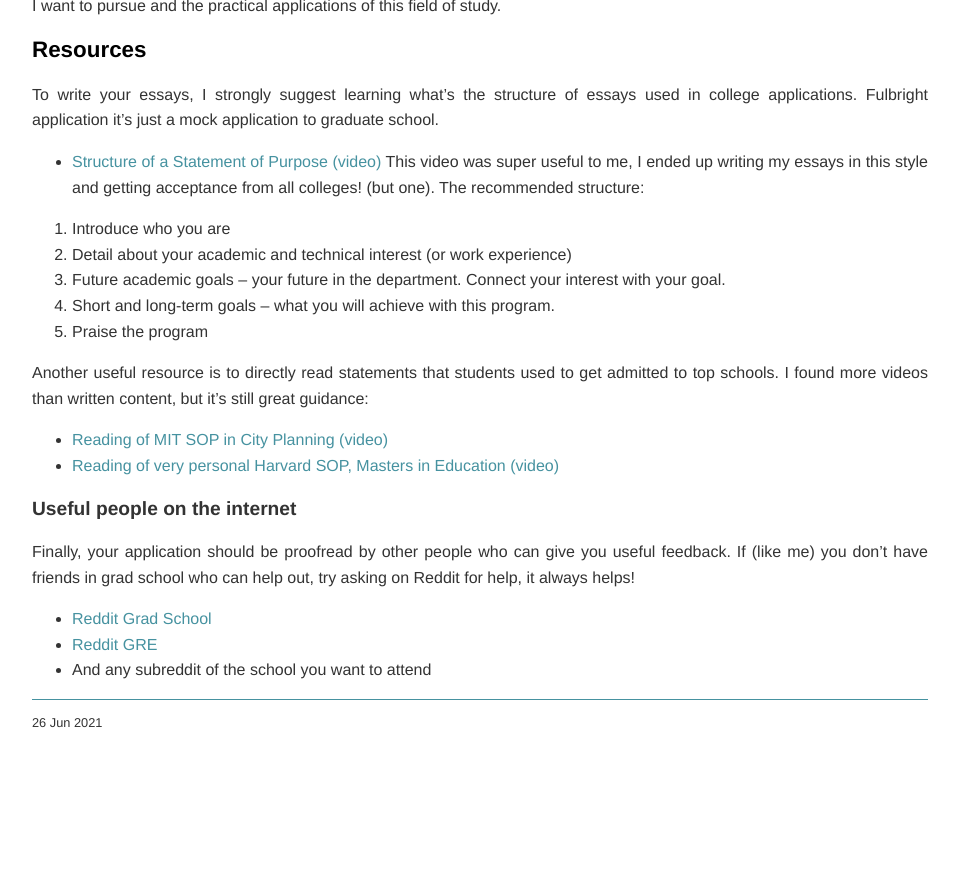
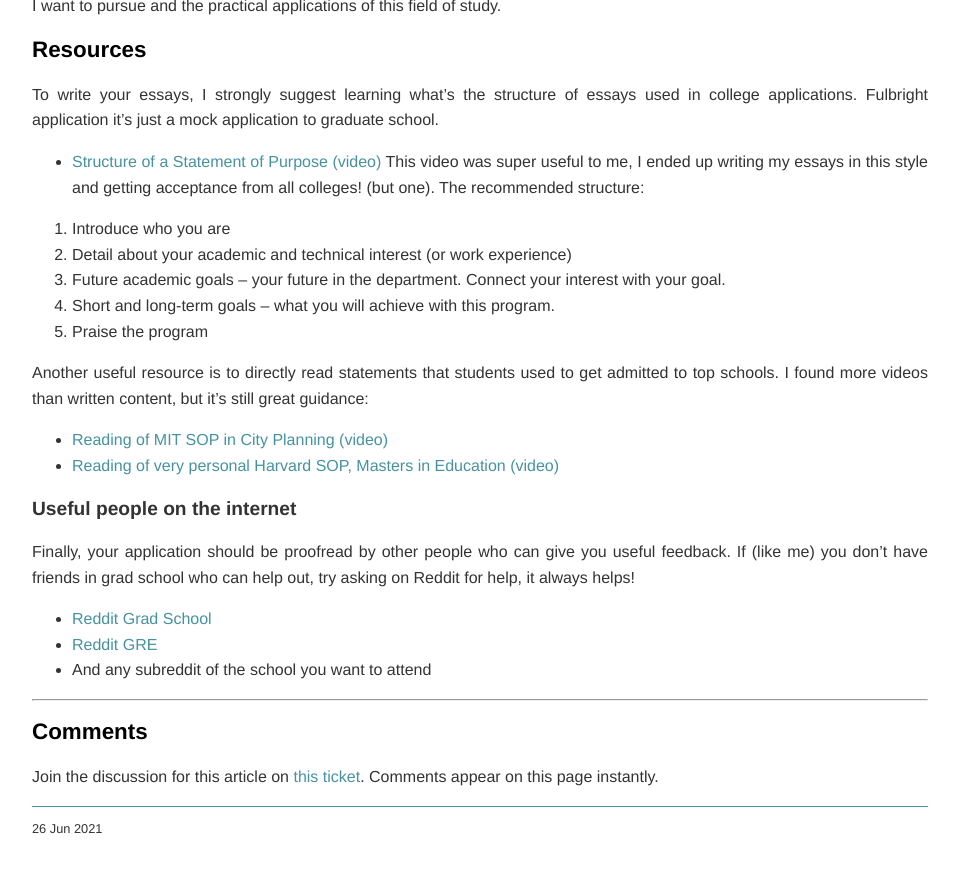
Before and after one commit to camilaburne/camilaburne.github.io, a Jekyll site: the page built from _posts/2021-06-26-get-fulbright-scholarship.md, in a window 1280 px wide and 900 px high, scrolled down 1879 px. Shown: the top 873 px of the window, without its empty margins (160-1119 px from the left). Built offline with Jekyll 4.4.1, drawn with Linux system fonts in a browser that asks for light colours; before the commit the page ends 2672 px from its top, so only the background shows below that; some of the changed lines change nothing that is shown.

Commit message:
try to add comments: try 1

```diff
--- /dev/null
+++ b/_includes/comments.html
@@ -0,0 +1,64 @@
+<!-- Copied from https://aristath.github.io/blog/static-site-comments-using-github-issues-api -->
+
+<script>
+const GH_API_URL = 'https://api.github.com/repos/camilaburne/camilaburne.github.io/issues/{{page.comment_id}}/comments?per_page=100';
+
+let request = new XMLHttpRequest();
+request.open( 'GET', GH_API_URL, true );
+request.onload = function() {
+	if ( this.status >= 200 && this.status < 400 ) {
+		let response = JSON.parse( this.response );
+
+		for ( var i = 0; i < response.length; i++ ) {
+			document.getElementById( 'gh-comments-list' ).appendChild( createCommentEl( response[ i ] ) );
+		}
+
+		if ( 0 === response.length ) {
+			document.getElementById( 'no-comments-found' ).style.display = 'block';
+		}
+	} else {
+		console.error( this );
+	}
+};
+
+function createCommentEl( response ) {
+	let user = document.createElement( 'a' );
+	user.setAttribute( 'href', response.user.url.replace( 'api.github.com/users', 'github.com' ) );
+	user.classList.add( 'user' );
+
+	let userAvatar = document.createElement( 'img' );
+	userAvatar.classList.add( 'avatar' );
+	userAvatar.setAttribute( 'src', response.user.avatar_url );
+
+	user.appendChild( userAvatar );
+
+	let commentLink = document.createElement( 'a' );
+	commentLink.setAttribute( 'href', response.html_url );
+	commentLink.classList.add( 'comment-url' );
+	commentLink.innerHTML = '#' + response.id + ' - ' + response.created_at;
+
+	let commentContents = document.createElement( 'div' );
+	commentContents.classList.add( 'comment-content' );
+	commentContents.innerHTML = response.body;
+
+	let comment = document.createElement( 'li' );
+	comment.setAttribute( 'data-created', response.created_at );
+	comment.setAttribute( 'data-author-avatar', response.user.avatar_url );
+	comment.setAttribute( 'data-user-url', response.user.url );
+
+	comment.appendChild( user );
+	comment.appendChild( commentContents );
+	comment.appendChild( commentLink );
+
+	return comment;
+}
+request.send();
+</script>
+
+<hr>
+
+<div class="github-comments">
+	<h2>Comments</h2>
+	<ul id="gh-comments-list"></ul>
+	<p id="leave-a-comment">Join the discussion for this article on <a href="https://github.com/camilaburne/camilaburne.github.com/issues/{{page.comment_id}}">this ticket</a>. Comments appear on this page instantly.</p>
+</div>
--- a/_layouts/post.html
+++ b/_layouts/post.html
@@ -33,6 +33,10 @@
 
     </div><!-- /.container -->
 
+    {% if page.comments_id %}
+			{% include comments.html %}
+		{% endif %}
+
 
     <footer>
           <p>{{ page.date | date_to_string }}</p>
--- a/_posts/2021-06-26-get-fulbright-scholarship.md
+++ b/_posts/2021-06-26-get-fulbright-scholarship.md
@@ -5,6 +5,7 @@ title: "How to get a Fulbright scholarship"
 date: 2021-06-26
 tags: gradschool blog
 desc: "Essays and tips to win Fulbright"
+comments_id: 1
 
 ---
 
```
